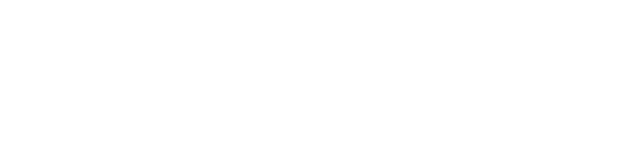
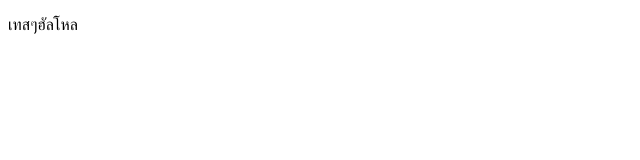
Before and after one commit to Khatkanes/Khatkanes.github.io, a plain HTML site: page index.html in a window 1280 px wide. Shown: the full height of the page, 0-640 px from the left. Drawn offline with Linux system fonts and the light colour scheme.

Commit message:
Update index.html

```diff
--- a/index.html
+++ b/index.html
@@ -6,6 +6,6 @@
     <title>Document</title>
 </head>
 <body>
-
+    <p>เทสๆฮัลโหล</p>
 </body>
 </html>
```
